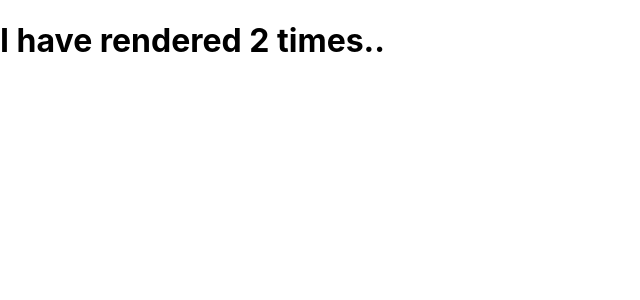
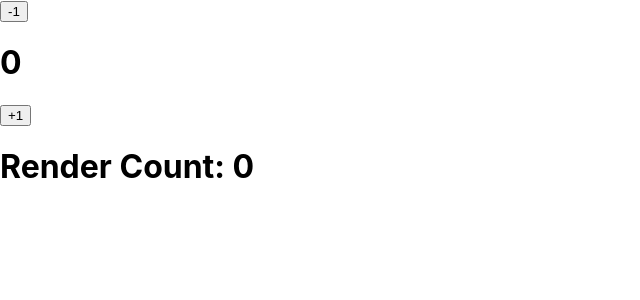
Before and after one commit to Lekhraj10/React-Hooks, a React (Create React App) app in the folder react-hook/: page / in a window 1280 px wide. Shown: the top 300 px of the page, without its empty margins (0-640 px from the left). Built offline with nearby package versions, Linux system fonts and the light colour scheme.

Commit message:
useRef ex 1

```diff
--- a/react-hook/src/App.js
+++ b/react-hook/src/App.js
@@ -1,21 +1,21 @@
-import React, { useEffect } from "react";
+import React, { useEffect, useRef } from "react";
 import { useState } from "react";
 import './App.css'
 
 function App() {
-  const [count, setCount] = useState(0);
+  const [value, setvalue] = useState(0);
+  const count = useRef(0);
 
-  useEffect (() => {
-    setTimeout(() => {
-      setCount(count => count+1)
-
-    }, 1000);
-
-  },[])
+  useEffect(()=> {
+    count.current = count.current + 1;
+  })
 
   return (
     <>
-   <h1>I have rendered {count} times..</h1>
+    <button onClick={()=>{setvalue(prev=>prev-1)}}>-1</button>
+    <h1>{value}</h1>
+    <button onClick={()=>{setvalue(prev=>prev+1)}}>+1</button>
+    <h1>Render Count: {count.current}</h1>
     </>
   );
 }
```
